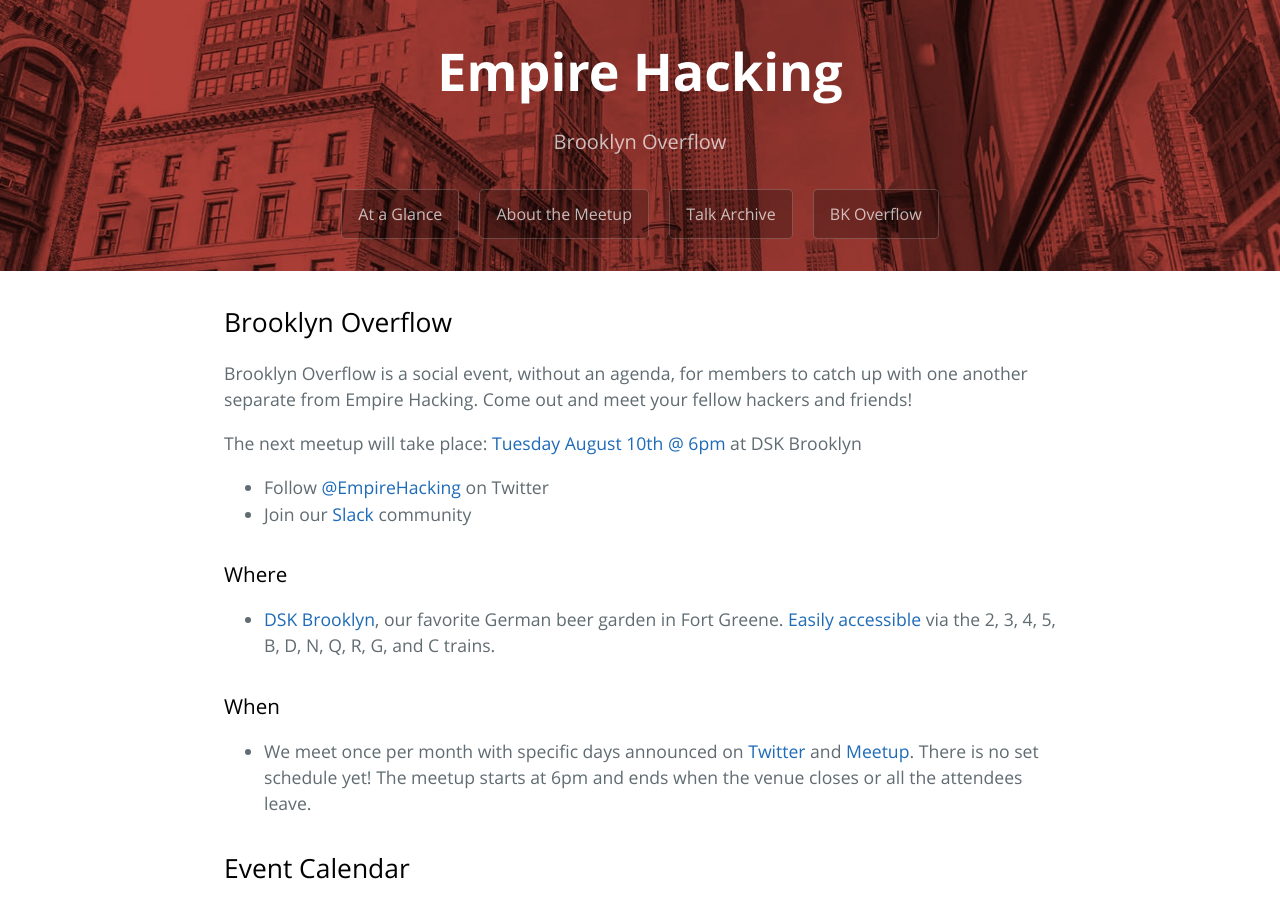
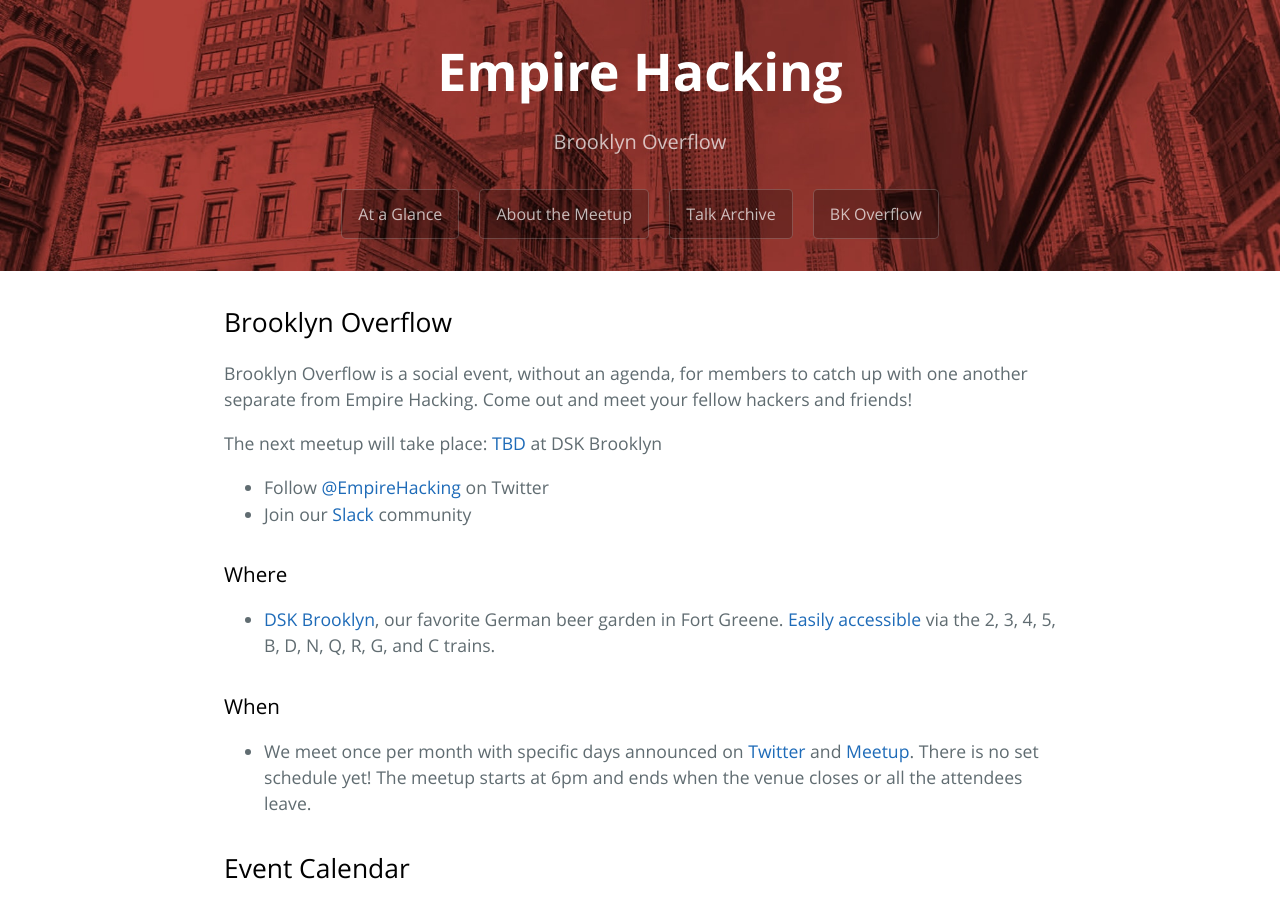
Before and after one commit to trailofbits/empirehacking.nyc, a Jekyll site: the page built from bkoverflow.md, in a window 1280 px wide and 900 px high. Built offline with Jekyll 4.4.1, drawn with Linux system fonts in a browser that asks for light colours.

Commit message:
Update bkoverflow.md

```diff
--- a/bkoverflow.md
+++ b/bkoverflow.md
@@ -9,7 +9,7 @@ permalink: /bkoverflow/
 
 Brooklyn Overflow is a social event, without an agenda, for members to catch up with one another separate from Empire Hacking. Come out and meet your fellow hackers and friends!
 
-The next meetup will take place: [Tuesday August 10th @ 6pm](https://www.meetup.com/Empire-Hacking/events/279719204/) at DSK Brooklyn
+The next meetup will take place: [TBD](XXX) at DSK Brooklyn
 
 * Follow [@EmpireHacking](https://twitter.com/EmpireHacking) on Twitter
 * Join our [Slack](https://empireslacking.herokuapp.com) community
```
